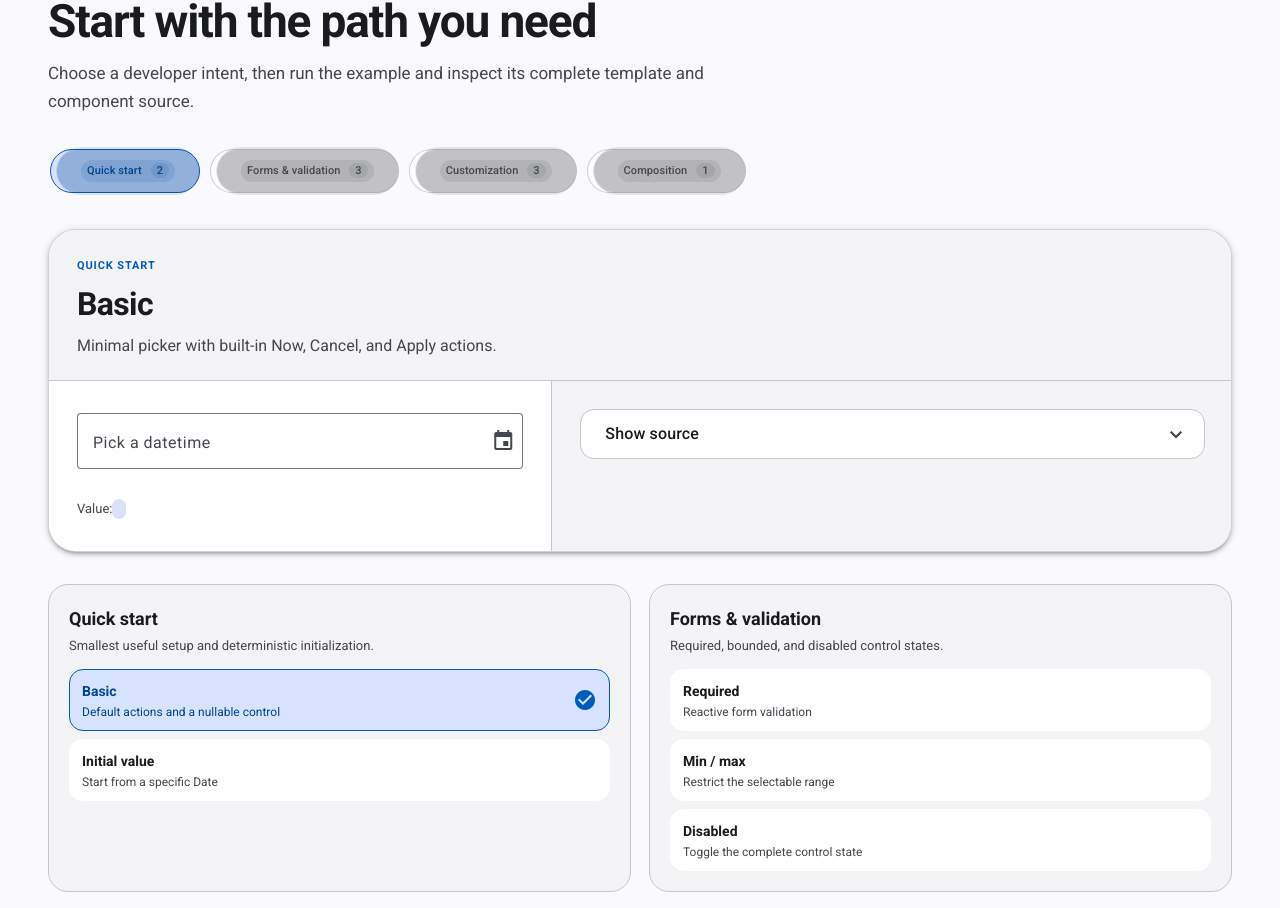
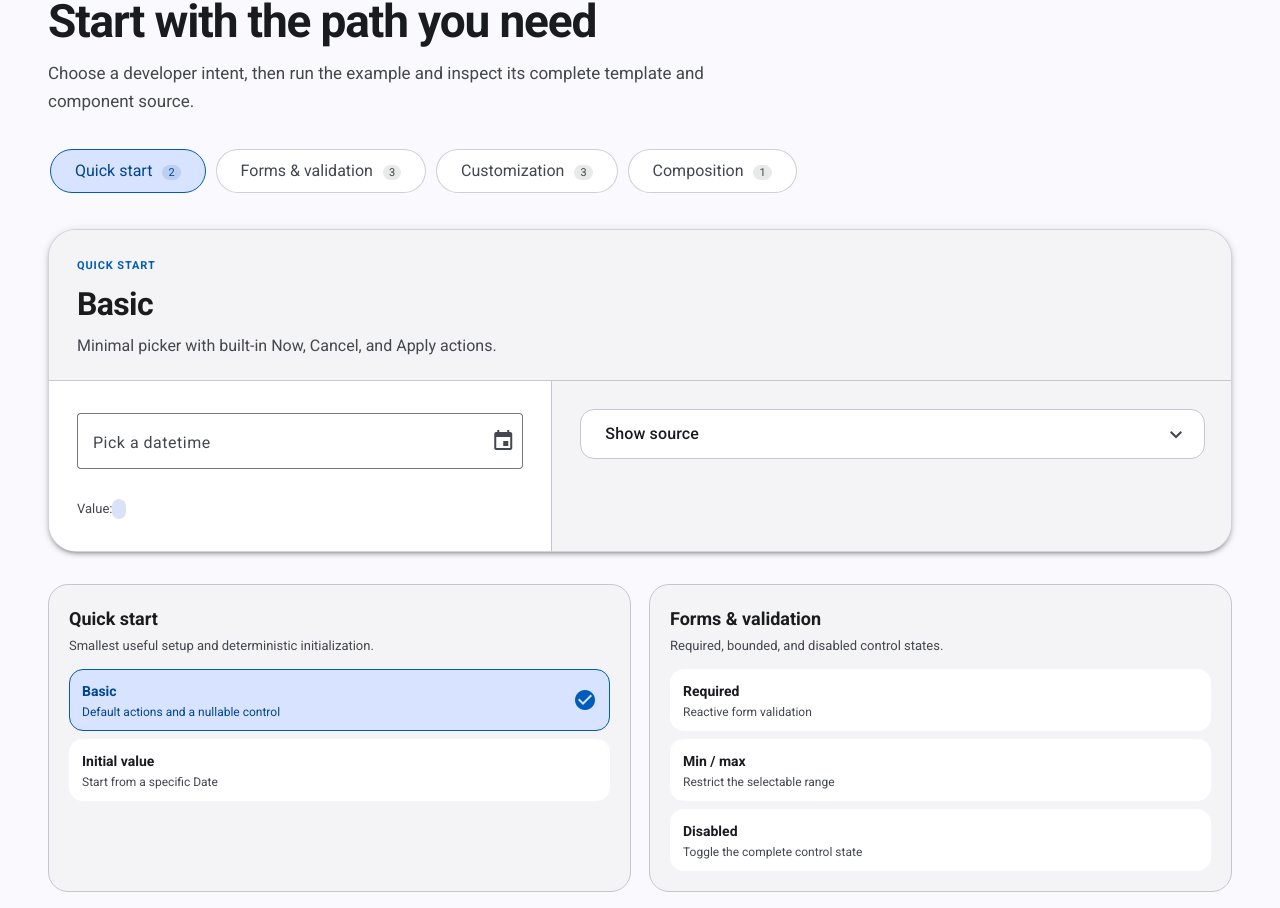
Before and after one commit to sdcorejs/angular-material-datetime, an Angular app: page / in a window 1280 px wide. Shown: the part 1136-2044 px from the top of the page. Built offline with nearby package versions, Linux system fonts and the light colour scheme.

Commit message:
fix(demo): remove intent pill ripple artifacts

```diff
--- a/projects/demo/src/app/sections/examples.component.ts
+++ b/projects/demo/src/app/sections/examples.component.ts
@@ -70,16 +70,16 @@ type ExampleId =
         <p class="section-desc">Choose a developer intent, then run the example and inspect its complete template and component source.</p>
 
         <div class="intent-controls" role="group" aria-label="Example intent">
-          <button type="button" mat-stroked-button aria-controls="featured-example" [attr.aria-pressed]="selectedIntent() === 'quick-start'" (click)="selectIntent('quick-start')">
+          <button type="button" aria-controls="featured-example" [attr.aria-pressed]="selectedIntent() === 'quick-start'" (click)="selectIntent('quick-start')">
             Quick start <span>2</span>
           </button>
-          <button type="button" mat-stroked-button aria-controls="featured-example" [attr.aria-pressed]="selectedIntent() === 'forms-validation'" (click)="selectIntent('forms-validation')">
+          <button type="button" aria-controls="featured-example" [attr.aria-pressed]="selectedIntent() === 'forms-validation'" (click)="selectIntent('forms-validation')">
             Forms &amp; validation <span>3</span>
           </button>
-          <button type="button" mat-stroked-button aria-controls="featured-example" [attr.aria-pressed]="selectedIntent() === 'customization'" (click)="selectIntent('customization')">
+          <button type="button" aria-controls="featured-example" [attr.aria-pressed]="selectedIntent() === 'customization'" (click)="selectIntent('customization')">
             Customization <span>3</span>
           </button>
-          <button type="button" mat-stroked-button aria-controls="featured-example" [attr.aria-pressed]="selectedIntent() === 'composition'" (click)="selectIntent('composition')">
+          <button type="button" aria-controls="featured-example" [attr.aria-pressed]="selectedIntent() === 'composition'" (click)="selectIntent('composition')">
             Composition <span>1</span>
           </button>
         </div>
--- a/projects/demo/src/styles.scss
+++ b/projects/demo/src/styles.scss
@@ -171,19 +171,18 @@ app-examples .intent-controls {
 }
 
 app-examples .intent-controls button {
-  --mdc-outlined-button-outline-color: color-mix(in srgb, var(--mat-sys-outline-variant) 82%, transparent);
-  --mdc-outlined-button-outline-width: 1px;
-  --mdc-outlined-button-container-shape: 999px;
-  --mdc-outlined-button-label-text-color: var(--mat-sys-on-surface-variant);
   min-height: 44px;
   flex: 0 0 auto;
+  padding: 0 24px;
+  border: 1px solid color-mix(in srgb, var(--mat-sys-outline-variant) 82%, transparent);
   border-radius: 999px;
   background: var(--mat-sys-surface-container-lowest);
+  color: var(--mat-sys-on-surface-variant);
+  cursor: pointer;
 }
 
 app-examples .intent-controls button[aria-pressed='true'] {
-  --mdc-outlined-button-outline-color: var(--mat-sys-primary);
-  --mdc-outlined-button-label-text-color: var(--mat-sys-on-primary-container);
+  border-color: var(--mat-sys-primary);
   background: var(--mat-sys-primary-container);
   color: var(--mat-sys-on-primary-container);
 }
```
